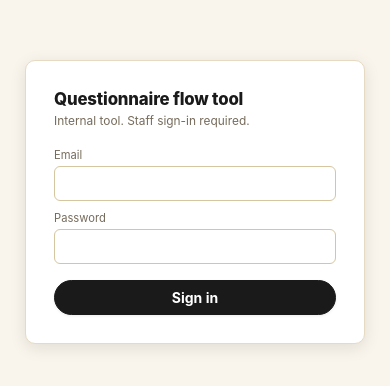
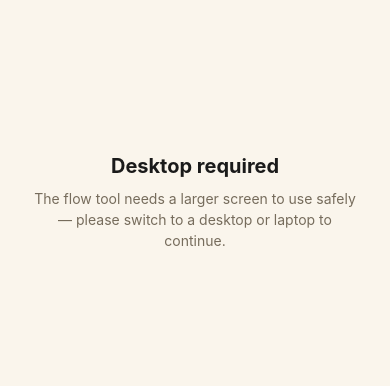
Before and after one commit to mahim37/bvi-flow-tool, a React (Vite) app: page /versions/1 in a window 390 px wide. Shown: the part 220-606 px from the top of the page. Built offline with nearby package versions, Linux system fonts and the light colour scheme; what cytoscape-dagre would draw is missing.

Commit message:
feat(flow): sidebar-collapse toggle and desktop-required gate
Port break-backend's remaining two P1 UI-parity items: a hamburger
toggle that collapses the sidebar to widen the canvas, and a hard
block below desktop width instead of letting the grid keep squishing.

```diff
--- a/src/App.tsx
+++ b/src/App.tsx
@@ -49,6 +49,25 @@ function Shell() {
 
 export function App() {
   return (
+    <>
+      {/* Ported from break-backend's #desktopRequired (index.html ~L12-18):
+          the sidebar (300px) + detail panel (380px) alone need more room
+          than a phone or small tablet has before the canvas gets any space
+          to be useful, so below a real desktop/laptop width this replaces
+          the app outright rather than letting the layout squish into
+          something unusable. Pure CSS (`.app-shell` hidden by the same
+          media query that shows this) -- no JS breakpoint state to keep in
+          sync. */}
+      <div className="desktop-required">
+        <div className="desktop-required-card">
+          <h2>Desktop required</h2>
+          <p>
+            The flow tool needs a larger screen to use safely — please switch to a
+            desktop or laptop to continue.
+          </p>
+        </div>
+      </div>
+      <div className="app-shell">
         <ErrorBoundary>
           <QueryClientProvider client={queryClient}>
             <BrowserRouter>
@@ -58,5 +77,7 @@ export function App() {
             </BrowserRouter>
           </QueryClientProvider>
         </ErrorBoundary>
+      </div>
+    </>
   );
 }
--- a/src/flow/Canvas.tsx
+++ b/src/flow/Canvas.tsx
@@ -25,6 +25,8 @@ interface CanvasProps {
   highlightedIds: readonly string[];
   onSelectNode: (id: string | null) => void;
   onSelectEdge: (id: string) => void;
+  sidebarCollapsed: boolean;
+  onToggleSidebar: () => void;
 }
 
 /** The id set, in a form that is cheap to compare. A change here means
@@ -44,6 +46,8 @@ export function Canvas({
   highlightedIds,
   onSelectNode,
   onSelectEdge,
+  sidebarCollapsed,
+  onToggleSidebar,
 }: CanvasProps) {
   const containerRef = useRef<HTMLDivElement>(null);
   const cyRef = useRef<Core | null>(null);
@@ -90,7 +94,17 @@ export function Canvas({
       cy.elements().removeClass("faded hl");
     });
 
+    // Keeps cytoscape's own notion of its size in sync with the container's
+    // actual box -- the sidebar-collapse toggle animates `.layout`'s grid
+    // columns rather than firing a `resize` event, and cytoscape only
+    // recomputes on the latter. A `ResizeObserver` catches that (and a
+    // plain window resize) without this component needing to know why its
+    // container changed size.
+    const resizeObserver = new ResizeObserver(() => cy.resize());
+    resizeObserver.observe(containerRef.current);
+
     return () => {
+      resizeObserver.disconnect();
       cy.destroy();
       cyRef.current = null;
       // A destroyed cy's elements go with it, so the next instance (React
@@ -205,6 +219,30 @@ export function Canvas({
         }
       />
 
+      {/* Ported from break-backend's #sidebarToggle (index.html ~L174-188,
+          same hamburger path) -- there it lives in the topbar, but this
+          app's topbar is shared across Map/Review/Preview while the
+          sidebar only exists here, so the button sits with the rest of
+          the canvas's own chrome instead. */}
+      <div className="canvas-controls canvas-controls--top-left">
+        <button
+          type="button"
+          className="icon-btn"
+          title={sidebarCollapsed ? "Show sidebar" : "Hide sidebar"}
+          aria-label={sidebarCollapsed ? "Show sidebar" : "Hide sidebar"}
+          onClick={onToggleSidebar}
+        >
+          <svg viewBox="0 0 24 24" width="20" height="20" aria-hidden="true">
+            <path
+              d="M3 6h18M3 12h18M3 18h18"
+              stroke="currentColor"
+              strokeWidth="2"
+              strokeLinecap="round"
+            />
+          </svg>
+        </button>
+      </div>
+
       <div className="canvas-controls">
         <button
           type="button"
--- a/src/flow/MapView.tsx
+++ b/src/flow/MapView.tsx
@@ -16,6 +16,7 @@ export function MapView() {
 
   const [selectedQuestionId, setSelectedQuestionId] = useState<UUID | null>(null);
   const [highlightedIds, setHighlightedIds] = useState<readonly string[]>([]);
+  const [sidebarCollapsed, setSidebarCollapsed] = useState(false);
 
   // `?question=` is how the review screen points at a node. In the URL
   // rather than in a handler, so "show me this change on the map" is a
@@ -36,7 +37,7 @@ export function MapView() {
   }, [graph.questions, selectedQuestionId]);
 
   return (
-    <div className="layout">
+    <div className={sidebarCollapsed ? "layout layout--sidebar-collapsed" : "layout"}>
       <Sidebar
         graph={graph}
         selectedId={selectedQuestionId}
@@ -57,6 +58,8 @@ export function MapView() {
           const edge = graph.edges.find((candidate) => candidate.id === edgeId);
           if (edge) setSelectedQuestionId(edge.from_question);
         }}
+        sidebarCollapsed={sidebarCollapsed}
+        onToggleSidebar={() => setSidebarCollapsed((collapsed) => !collapsed)}
       />
       <DetailPanel
         graph={graph}
--- a/src/styles/app.css
+++ b/src/styles/app.css
@@ -214,6 +214,21 @@ body {
   grid-template-columns: 300px minmax(0, 1fr) 380px;
   flex: 1;
   min-height: 0;
+  transition: grid-template-columns 0.25s ease;
+}
+
+/* Ported from break-backend's #app.sidebar-collapsed (~L190-192), adapted
+ * from its flex+margin-left approach to this app's grid: the sidebar's
+ * own track collapses to 0 instead. `min-width: 0` overrides the grid
+ * default (`auto`, i.e. the content's own min size) that would otherwise
+ * keep the column from shrinking past it. */
+.layout--sidebar-collapsed {
+  grid-template-columns: 0 minmax(0, 1fr) 380px;
+}
+
+.layout--sidebar-collapsed .sidebar {
+  min-width: 0;
+  overflow: hidden;
 }
 
 .canvas {
@@ -244,6 +259,13 @@ body {
   flex-direction: column;
   gap: 6px;
   z-index: 6;
+}
+
+.canvas-controls--top-left {
+  right: auto;
+  bottom: auto;
+  left: 16px;
+  top: 16px;
 }
 
 .icon-btn {
@@ -1164,6 +1186,49 @@ details[open] > summary > .chevron {
   }
 }
 
+/* ---------- Desktop-only gate ----------
+   Ported from break-backend's own gate (question_graph_editor/styles.css
+   ~L972-1008), same breakpoint and values: below it the sidebar+detail
+   panel alone don't leave the canvas usable room, so block outright
+   rather than let the grid above squish further. */
+.desktop-required {
+  display: none;
+}
+
+@media (max-width: 1024px) {
+  .app-shell {
+    display: none;
+  }
+
+  .desktop-required {
+    display: flex;
+    position: fixed;
+    inset: 0;
+    align-items: center;
+    justify-content: center;
+    background: var(--bg);
+    padding: 32px;
+    z-index: 100;
+  }
+
+  .desktop-required-card {
+    max-width: 380px;
+    text-align: center;
+  }
+
+  .desktop-required-card h2 {
+    margin: 0 0 10px;
+    font-size: 20px;
+  }
+
+  .desktop-required-card p {
+    margin: 0;
+    font-size: 14px;
+    color: var(--text-muted);
+    line-height: 1.5;
+  }
+}
+
 /* ---------- tabs ----------
    The three screens on one version. Real links rather than local state,
    so each is a URL somebody can send. */
```
Lines whose indentation alone changed are shown as unchanged.
